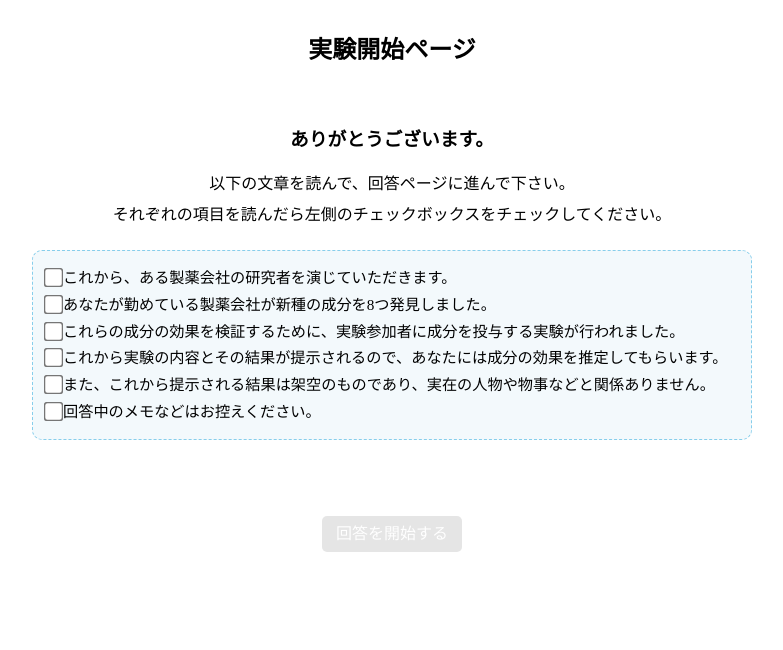
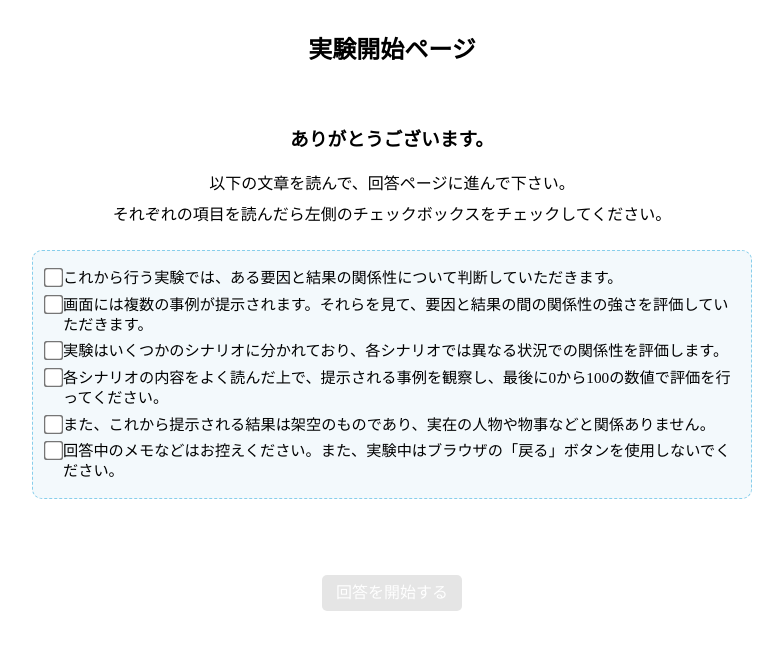
Before and after one commit to Iaraert/ucs-vs-cs-experiment, a Flask app: page /top1_2 in a window 1280 px wide. Shown: the top 650 px of the page, without its empty margins (248-1031 px from the left). Run offline with Flask 3, Linux system fonts and the light colour scheme; data comes from the database, SQL or seed files in the repository.

Commit message:
change a lot

```diff
--- a/exp/static/material1.json
+++ b/exp/static/material1.json
@@ -78,6 +78,7 @@
         "min_result": "全く引き起こさない",
         "max_result": "確実に引き起こす",
         "result": "薬を投与する事は、その後の眠気をどの程度引き起こす",
+        "result_symmetric": "A剤の投与は、B剤と比べて眠気をどの程度引き起こす",
         "frame_descriptions": {
             "top": "薬を投与されていない人たちの眠気の発生状況",
             "bottom": "薬を投与された人たちの眠気の発生状況"
@@ -166,6 +167,7 @@
         "min_result": "全く引き起こさない",
         "max_result": "確実に引き起こす",
         "result": "ソナーを使用する事は、任務の成功をどの程度引き起こす",
+        "result_symmetric": "X式ソナーの使用は、Y式ソナーと比べて任務の成功をどの程度引き起こす",
         "frame_descriptions": {
             "top": "ソナーを使用していないチームの任務結果",
             "bottom": "ソナーを使用したチームの任務結果"
@@ -254,6 +256,7 @@
         "min_result": "全く引き起こさない",
         "max_result": "確実に引き起こす",
         "result": "肥料を使用する事は、その後の開花をどの程度引き起こす",
+        "result_symmetric": "赤色肥料の使用は、青色肥料と比べて開花をどの程度引き起こす",
         "frame_descriptions": {
             "top": "肥料を使用していない土壌の開花の発生状況",
             "bottom": "肥料を使用した土壌の開花の発生状況"
@@ -342,6 +345,7 @@
         "min_result": "全く引き起こさない",
         "max_result": "確実に引き起こす",
         "result": "フィルターの使用は、水質の改善をどの程度引き起こす",
+        "result_symmetric": "アルファ型フィルターの使用は、ベータ型フィルターと比べて水質の改善をどの程度引き起こす",
         "frame_descriptions": {
             "top": "フィルターを使用していない水槽の水質の状況",
             "bottom": "フィルターを使用した水槽の水質の状況"
@@ -430,6 +434,7 @@
         "min_result": "全く引き起こさない",
         "max_result": "確実に引き起こす",
         "result": "音波刺激を与える事は、その後の果実成熟をどの程度引き起こす",
+        "result_symmetric": "高周波音波を与える事は、低周波音波と比べて果実成熟をどの程度引き起こす",
         "frame_descriptions": {
             "top": "音波刺激を与えていない果実の成熟度合い",
             "bottom": "音波刺激を与えた果実の成熟度合い"
@@ -518,6 +523,7 @@
         "min_result": "全く引き起こさない",
         "max_result": "確実に引き起こす",
         "result": "発泡剤を加える事は、その後のパン膨らみをどの程度引き起こす",
+        "result_symmetric": "速効発泡剤を加える事は、緩効発泡剤と比べてパン膨らみをどの程度引き起こす",
         "frame_descriptions": {
             "top": "発泡剤を加えていないパンの膨らみ具合",
             "bottom": "発泡剤を加えたパンの膨らみ具合"
--- a/exp/templates/exp/top1_2.html
+++ b/exp/templates/exp/top1_2.html
@@ -53,10 +53,11 @@
             }
 
             // サーバーから実験経路を取得する関数
-            async function fetchExperimentPath(userId) {
+            async function fetchExperimentPath(userId, reallocate = false) {
                 try {
-                    console.log(`実験経路を取得中: ユーザーID=${userId}`);
-                    const response = await fetch(`/getExperimentPath?user_id=${encodeURIComponent(userId)}`);
+                    console.log(`実験経路を取得中: ユーザーID=${userId}, reallocate=${reallocate}`);
+                    // reallocateパラメータを明示的に設定
+                    const response = await fetch(`/getExperimentPath?user_id=${encodeURIComponent(userId)}&reallocate=${reallocate}`);
 
                     if (!response.ok) {
                         throw new Error(`サーバーエラー: ${response.status}`);
@@ -141,7 +142,7 @@
                 <p>
                     <input class="checks" type="checkbox" id="checkbox1" style="transform:scale(1.5)"
                         onclick="check_agreement2()" />
-                    <label for="checkbox1">これから、ある製薬会社の研究者を演じていただきます。
+                    <label for="checkbox1">これから行う実験では、ある要因と結果の関係性について判断していただきます。
                     </label>
                 </p>
                 <br>
@@ -149,7 +150,7 @@
                     <input class="checks" type="checkbox" id="checkbox2" style="transform:scale(1.5)"
                         onclick="check_agreement2()" />
                     <label
-                        for="checkbox2">あなたが勤めている製薬会社が新種の成分を8つ発見しました。
+                        for="checkbox2">画面には複数の事例が提示されます。それらを見て、要因と結果の間の関係性の強さを評価していただきます。
                     </label>
                 </p>
                 <br>
@@ -157,7 +158,7 @@
                     <input class="checks" type="checkbox" id="checkbox3" style="transform:scale(1.5)"
                         onclick="check_agreement2()" />
                     <label
-                        for="checkbox3">これらの成分の効果を検証するために、実験参加者に成分を投与する実験が行われました。
+                        for="checkbox3">実験はいくつかのシナリオに分かれており、各シナリオでは異なる状況での関係性を評価します。
                     </label>
                 </p>
                 <br>
@@ -165,7 +166,7 @@
                     <input class="checks" type="checkbox" id="checkbox4" style="transform:scale(1.5)"
                         onclick="check_agreement2()" />
                     <label
-                        for="checkbox4">これから実験の内容とその結果が提示されるので、あなたには成分の効果を推定してもらいます。
+                        for="checkbox4">各シナリオの内容をよく読んだ上で、提示される事例を観察し、最後に0から100の数値で評価を行ってください。
                     </label>
                 </p>
                 <br>
@@ -181,7 +182,7 @@
                     <input class="checks" type="checkbox" id="checkbox6" style="transform:scale(1.5)"
                         onclick="check_agreement2()" />
                     <label
-                        for="checkbox6">回答中のメモなどはお控えください。
+                        for="checkbox6">回答中のメモなどはお控えください。また、実験中はブラウザの「戻る」ボタンを使用しないでください。
                     </label>
                 </p>
             </form>
--- a/exp/views.py
+++ b/exp/views.py
@@ -228,7 +228,8 @@ def get_experiment_path():
                 recovery_path="/"
             )
 
-        result = db.get_experiment_path_assignment(user_id, True)
+        # クライアントからのreallocateパラメータを使用
+        result = db.get_experiment_path_assignment(user_id, reallocate)
         logger.info(f"実験経路割り当て結果: {result}")
 
         if not result:
--- a/models/database.py
+++ b/models/database.py
@@ -241,7 +241,7 @@ class Database:
             print(f"データベース情報取得エラー: {e}")
             return {"error": str(e)}
 
-    def get_experiment_path_assignment(self, user_id, reallocate=True):
+    def get_experiment_path_assignment(self, user_id, reallocate=False):
         """
         ユーザーIDに基づいて実験経路を割り当てる
         order1: examine1 → examine1_2 → examine2
@@ -259,6 +259,9 @@ class Database:
                 conn = sqlite3.connect(self.db_path)
                 cursor = conn.cursor()
 
+                # デバッグ情報追加
+                print(f"DEBUG: パラメータ - user_id={user_id}, reallocate={reallocate}, type={type(reallocate)}")
+
                 # トランザクション開始
                 conn.execute("BEGIN TRANSACTION")
 
@@ -268,6 +271,10 @@ class Database:
                     (user_id,)
                 )
                 existing_path = cursor.fetchone()
+                print(f"DEBUG: existing_path={existing_path}")
+
+                # 検証: ユーザーIDが正しく使用されているか確認
+                print(f"DEBUG: SQLクエリに使用されたユーザーID={user_id}")
 
                 if existing_path and not reallocate:
                     # 既存の割り当てがある場合はそれを使用（カウンターは更新しない）
@@ -294,16 +301,22 @@ class Database:
                     # 既存ユーザーの場合は履歴を更新、新規ユーザーの場合は挿入
                     if existing_path:
                         print(f"経路再割り当て: ユーザーID {user_id} -> {selected_path}")
-                        cursor.execute(
-                            "UPDATE experiment_path_history SET path_type = ? WHERE user_id = ?",
-                            (selected_path, user_id)
-                        )
+                        # timestampも明示的に更新
+                        update_query = "UPDATE experiment_path_history SET path_type = ?, timestamp = CURRENT_TIMESTAMP WHERE user_id = ?"
+                        cursor.execute(update_query, (selected_path, user_id))
+                        print(f"DEBUG: UPDATEクエリ実行結果 - 影響行数={cursor.rowcount}")
                     else:
                         print(f"新規経路割り当て: ユーザーID {user_id} -> {selected_path}")
-                        cursor.execute(
-                            "INSERT OR REPLACE INTO experiment_path_history (user_id, path_type) VALUES (?, ?)",
-                            (user_id, selected_path)
-                        )
+                        # INSERTに失敗した場合に備えて、基本的なINSERTを使用
+                        insert_query = "INSERT INTO experiment_path_history (user_id, path_type) VALUES (?, ?)"
+                        try:
+                            cursor.execute(insert_query, (user_id, selected_path))
+                            print(f"DEBUG: INSERTクエリ実行結果 - 影響行数={cursor.rowcount}")
+                        except sqlite3.IntegrityError as e:
+                            print(f"DEBUG: ユニーク制約違反エラー: {e}")
+                            # ユニーク制約違反の場合は更新を試みる
+                            cursor.execute(update_query, (selected_path, user_id))
+                            print(f"DEBUG: フォールバックUPDATE実行結果 - 影響行数={cursor.rowcount}")
 
                 # トランザクションをコミット
                 conn.commit()
```
Also changed, not shown: exp/static/javascript/examine1_2.js (+49 -5 lines), exp/static/javascript/ui-manager.js (+29 -3 lines), exp/static/javascript/utilities.js (+8 -3 lines), README.md, exp/static/images/scenarios/filter/clean.png.
